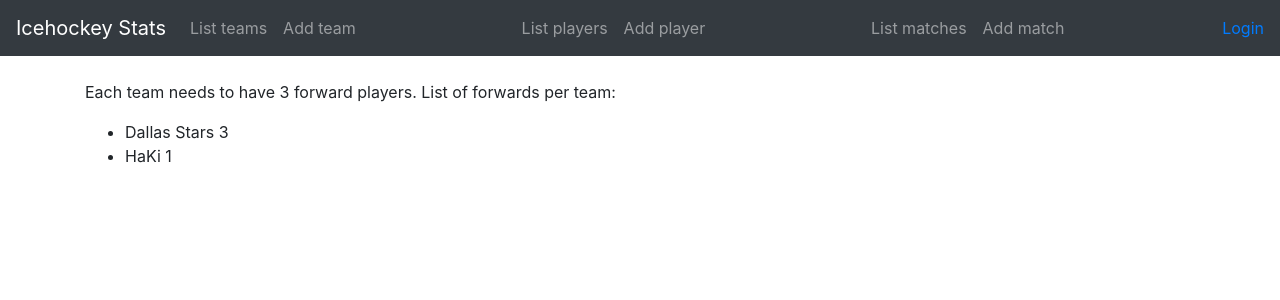
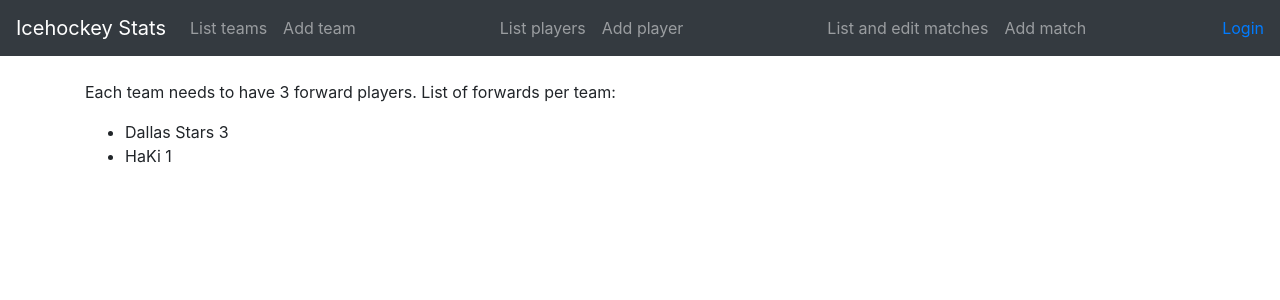
Before and after one commit to samilait/jaakiekkotilasto, a Flask app: page / in a window 1280 px wide. Shown: the top 300 px of the page. Run offline with Flask 2, Linux system fonts and the light colour scheme; data comes from the database, SQL or seed files in the repository; some libraries are stand-ins or nearby versions.

Commit message:
Valikon editointi

```diff
--- a/application/templates/layout.html
+++ b/application/templates/layout.html
@@ -35,7 +35,7 @@
 
               <ul class="navbar-nav mr-auto">
                 <li class="nav-item">
-                  <a class="nav-link" href="{{ url_for('matches_index') }} ">List matches</a>
+                  <a class="nav-link" href="{{ url_for('matches_index') }} ">List and edit matches</a>
                 </li>
                 <li class="nav-item">
                   <a class="nav-link" href="{{ url_for('matches_form') }} ">Add match</a>
```
